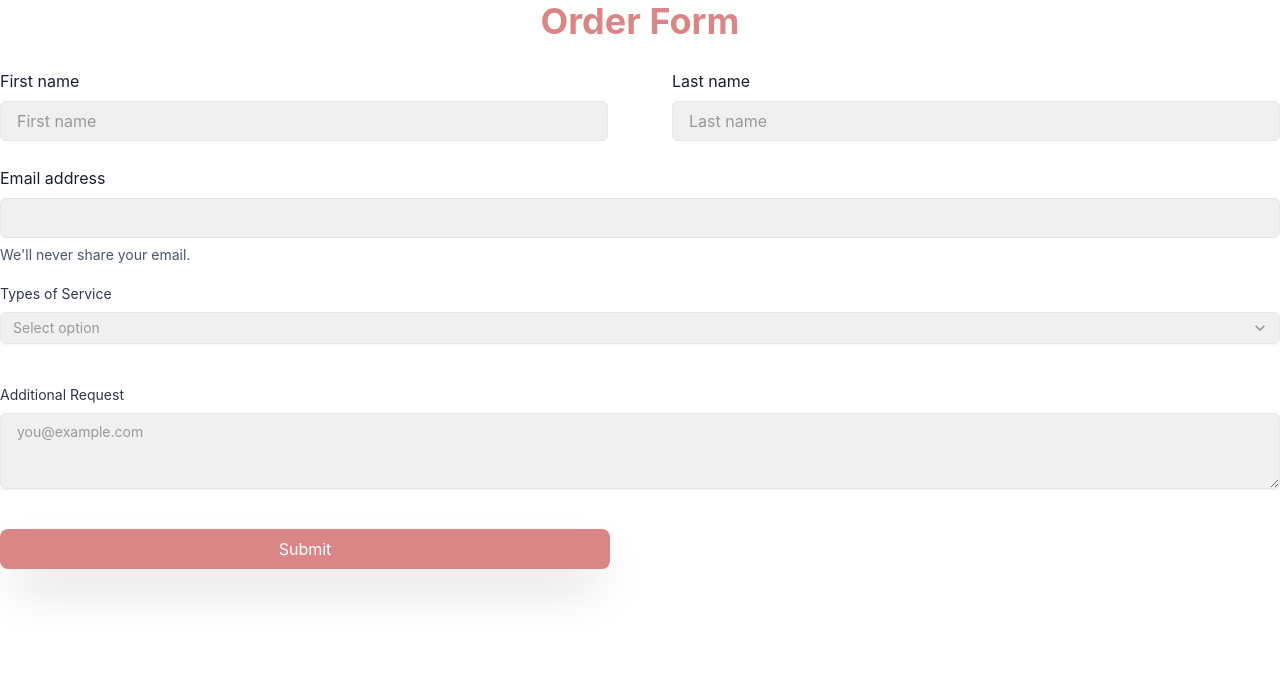
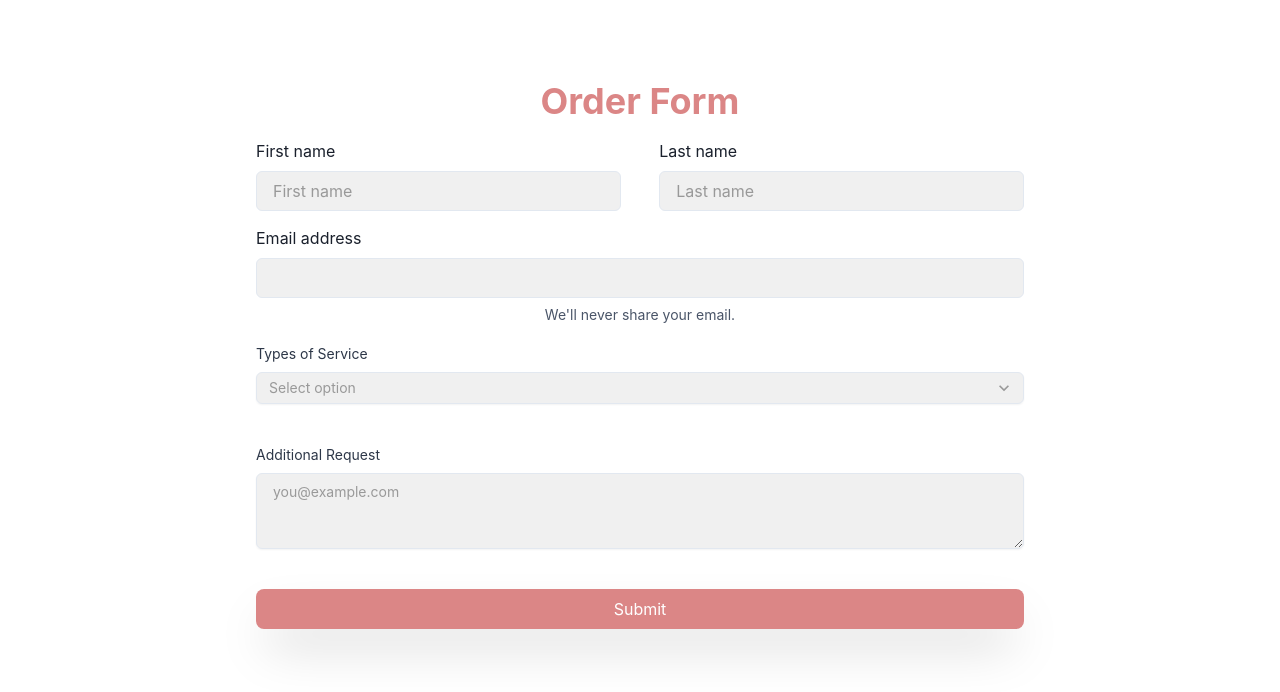
Before and after one commit to efunzz/starrymnl-react-website, a React (Vite) app: page /formpage in a window 1280 px wide. Shown: the top 692 px of the page. Built offline with nearby package versions, Linux system fonts and the light colour scheme.

Commit message:
order-form-tweaks-v2

```diff
--- a/src/components/FormSection.jsx
+++ b/src/components/FormSection.jsx
@@ -11,11 +11,12 @@ import {
   FormHelperText,
 } from "@chakra-ui/react";
 import Button from "./ui/Button";
+import { Box } from "@chakra-ui/react";
 
 export function Form1() {
   const [show, setShow] = useState(false);
   return (
-    <>
+    <Box w="60%" mx="auto">
       <Heading
         w="100%"
         color="#DB8686"
@@ -130,7 +131,7 @@ export function Form1() {
         children={"Submit"}
         mb={10}
       />
-    </>
+    </Box>
   );
 }
 
--- a/src/components/ui/Button.jsx
+++ b/src/components/ui/Button.jsx
@@ -4,7 +4,8 @@ function Button({ width, color, children }) {
       className={`rounded-lg px-4 py-2 text-white hover:opacity-80 duration-300 shadow-2xl hover:shadow-xl`}
       style={{
         backgroundColor: color,
-        width: `${width}px`,
+        width: width ? `${width}%` : "auto",
+        maxWidth: "100%",
       }}
     >
       {children}
--- a/src/routes/FormPage.jsx
+++ b/src/routes/FormPage.jsx
@@ -1,9 +1,9 @@
 import Form1 from "../components/FormSection";
 function FormPage() {
   return (
-    <>
+    <div className="order-section justify-center items-center text-center mt-20">
       <Form1 />
-    </>
+    </div>
   );
 }
 export default FormPage;
--- a/src/routes/IllustrationPage.jsx
+++ b/src/routes/IllustrationPage.jsx
@@ -1,18 +1,14 @@
 import { Heading } from "@chakra-ui/react";
-import { Text } from "@chakra-ui/react";
-
 import ImageGrid from "../components/ImageGrid";
 
 function IllustrationPage() {
   return (
-    <>
     <div className="illustration-section justify-center items-center text-center mt-20">
       <Heading color="#DB8686" mb={10}>
         Other Illustration I have done
       </Heading>
       <ImageGrid />
     </div>
-    </>
   );
 }
 
```
Lines whose indentation alone changed are shown as unchanged.
